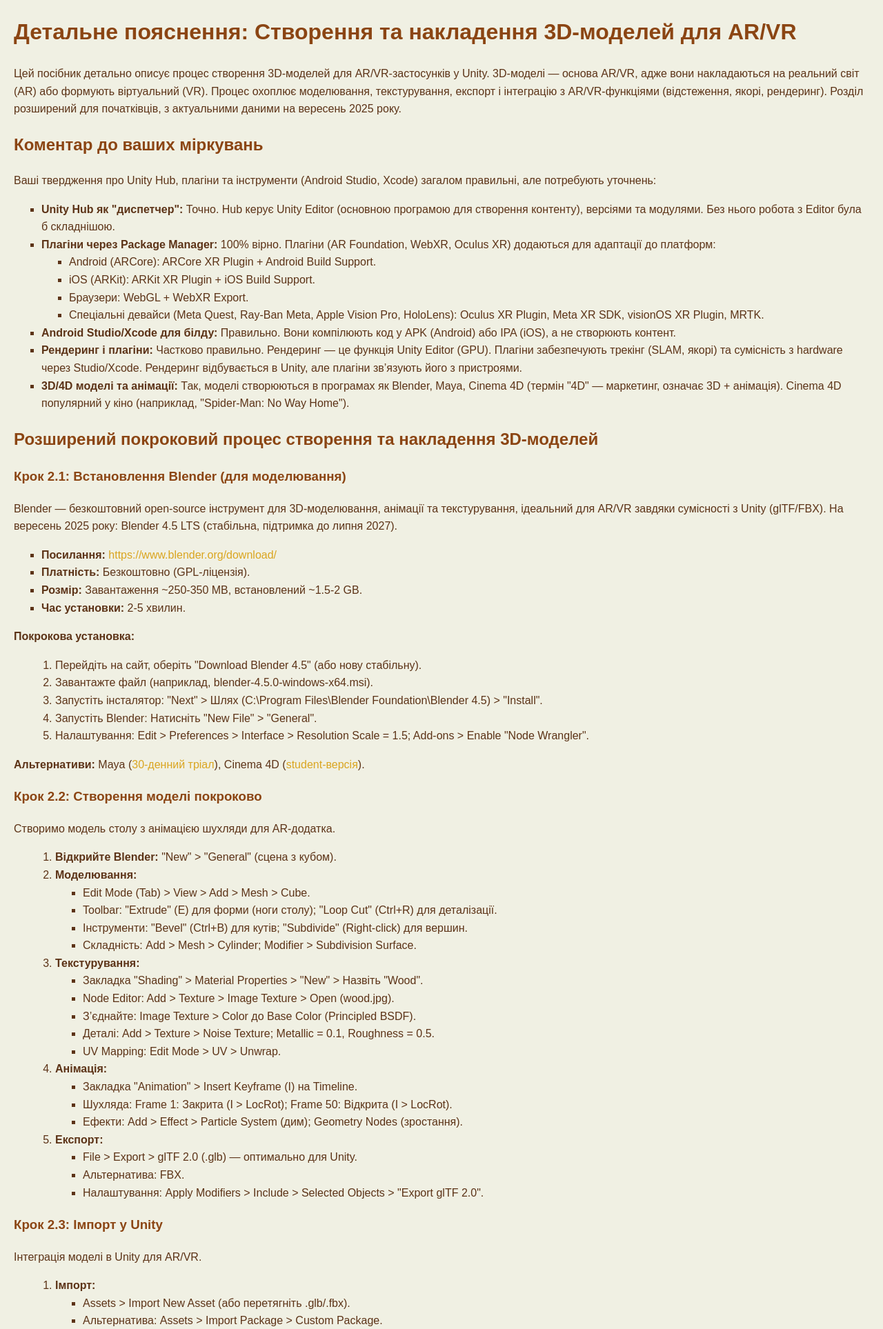
After one commit to RuslanKryvtsov/AR_VR-applications, a Flask app: page /special_3Dmodels_hubs in a window 1280 px wide. The commit adds this page. Shown: the top 1927 px of the page at 69% size. Run offline with Flask 3, Linux system fonts and the light colour scheme.

Commit message:
Сторінка про порталии з 3D моделями

```diff
--- a/app.py
+++ b/app.py
@@ -29,6 +29,11 @@
 @app.route('/unityhub_unityeditor_plagins')
 def unityhub_map():
     return render_template('unityhub_unityeditor_plagins.html')
+
+@app.route('/special_3Dmodels_hubs')
+def scenes_map():
+    return render_template('special_3Dmodels_hubs.html')
+
 
 @app.route('/ar_vr_devices')
 def ar_vr_devices_map():
--- /dev/null
+++ b/templates/special_3Dmodels_hubs.html
@@ -0,0 +1,223 @@
+<!DOCTYPE html>
+<html lang="uk">
+<head>
+    <meta charset="UTF-8">
+    <meta name="viewport" content="width=device-width, initial-scale=1.0">
+    <title>AR/VR 3D Modeling Guide</title>
+    <style>
+        body { background-color: #f0f0e3; color: #5C3317; font-family: Arial, sans-serif; margin: 20px; line-height: 1.6; }
+        h1, h2, h3 { color: #8B4513; }
+        a { color: #DAA520; text-decoration: none; }
+        a:hover { text-decoration: underline; }
+        ul { list-style-type: square; }
+        ol { margin-left: 20px; }
+        code { background-color: #E0E0E0; padding: 10px; border-radius: 5px; display: block; white-space: pre-wrap; }
+        .draggable { position: absolute; z-index: 10; background-color: #DAA520; border: 1px solid #8B4513; text-align: center; color: #5C3317; cursor: move; padding: 10px; border-radius: 5px; width: 120px; }
+        .draggable-header { padding: 5px; background-color: #8B4513; color: #F5F5DC; font-weight: bold; }
+        .toggle-content { display: none; background-color: #F5F5DC; border: 1px solid #DAA520; padding: 10px; margin-top: 10px; border-radius: 5px; }
+        img { max-width: 100%; height: auto; border-radius: 5px; margin: 10px 0; box-shadow: 0 2px 5px rgba(0,0,0,0.2); }
+        .icon { cursor: pointer; width: 60px; height: 60px; margin: 10px; transition: transform 0.2s; }
+        .icon:hover { transform: scale(1.1); }
+    </style>
+</head>
+<body>
+
+<h1 id="top">Детальне пояснення: Створення та накладення 3D-моделей для AR/VR</h1>
+
+<p>Цей посібник детально описує процес створення 3D-моделей для AR/VR-застосунків у Unity. 3D-моделі — основа AR/VR, адже вони накладаються на реальний світ (AR) або формують віртуальний (VR). Процес охоплює моделювання, текстурування, експорт і інтеграцію з AR/VR-функціями (відстеження, якорі, рендеринг). Розділ розширений для початківців, з актуальними даними на вересень 2025 року.</p>
+
+
+<div id="modeling-desc-intro" class="toggle-content">Ілюстрація 3D-моделювання: Символізує створення віртуальних об’єктів для AR/VR.</div>
+
+<h2>Коментар до ваших міркувань</h2>
+
+<p>Ваші твердження про Unity Hub, плагіни та інструменти (Android Studio, Xcode) загалом правильні, але потребують уточнень:</p>
+<ul>
+    <li><strong>Unity Hub як "диспетчер":</strong> Точно. Hub керує Unity Editor (основною програмою для створення контенту), версіями та модулями. Без нього робота з Editor була б складнішою.</li>
+    <li><strong>Плагіни через Package Manager:</strong> 100% вірно. Плагіни (AR Foundation, WebXR, Oculus XR) додаються для адаптації до платформ:
+        <ul>
+            <li>Android (ARCore): ARCore XR Plugin + Android Build Support.</li>
+            <li>iOS (ARKit): ARKit XR Plugin + iOS Build Support.</li>
+            <li>Браузери: WebGL + WebXR Export.</li>
+            <li>Спеціальні девайси (Meta Quest, Ray-Ban Meta, Apple Vision Pro, HoloLens): Oculus XR Plugin, Meta XR SDK, visionOS XR Plugin, MRTK.</li>
+        </ul>
+    </li>
+    <li><strong>Android Studio/Xcode для білду:</strong> Правильно. Вони компілюють код у APK (Android) або IPA (iOS), а не створюють контент.</li>
+    <li><strong>Рендеринг і плагіни:</strong> Частково правильно. Рендеринг — це функція Unity Editor (GPU). Плагіни забезпечують трекінг (SLAM, якорі) та сумісність з hardware через Studio/Xcode. Рендеринг відбувається в Unity, але плагіни зв’язують його з пристроями.</li>
+    <li><strong>3D/4D моделі та анімації:</strong> Так, моделі створюються в програмах як Blender, Maya, Cinema 4D (термін "4D" — маркетинг, означає 3D + анімація). Cinema 4D популярний у кіно (наприклад, "Spider-Man: No Way Home").</li>
+</ul>
+
+
+
+<h2>Розширений покроковий процес створення та накладення 3D-моделей</h2>
+
+<h3>Крок 2.1: Встановлення Blender (для моделювання)</h3>
+<p>Blender — безкоштовний open-source інструмент для 3D-моделювання, анімації та текстурування, ідеальний для AR/VR завдяки сумісності з Unity (glTF/FBX). На вересень 2025 року: Blender 4.5 LTS (стабільна, підтримка до липня 2027).</p>
+<ul>
+    <li><strong>Посилання:</strong> <a href="https://www.blender.org/download/">https://www.blender.org/download/</a></li>
+    <li><strong>Платність:</strong> Безкоштовно (GPL-ліцензія).</li>
+    <li><strong>Розмір:</strong> Завантаження ~250-350 MB, встановлений ~1.5-2 GB.</li>
+    <li><strong>Час установки:</strong> 2-5 хвилин.</li>
+</ul>
+
+<p><strong>Покрокова установка:</strong></p>
+<ol>
+    <li>Перейдіть на сайт, оберіть "Download Blender 4.5" (або нову стабільну).</li>
+    <li>Завантажте файл (наприклад, blender-4.5.0-windows-x64.msi).</li>
+    <li>Запустіть інсталятор: "Next" > Шлях (C:\Program Files\Blender Foundation\Blender 4.5) > "Install".</li>
+    <li>Запустіть Blender: Натисніть "New File" > "General".</li>
+    <li>Налаштування: Edit > Preferences > Interface > Resolution Scale = 1.5; Add-ons > Enable "Node Wrangler".</li>
+</ol>
+<p><strong>Альтернативи:</strong> Maya (<a href="https://www.autodesk.com/products/maya/free-trial">30-денний тріал</a>), Cinema 4D (<a href="https://www.maxon.net/en/cinema-4d">student-версія</a>).</p>
+
+
+<div id="blender-desc" class="toggle-content">Ілюстрація встановлення Blender: Інструмент для 3D-моделювання.</div>
+
+
+
+<h3>Крок 2.2: Створення моделі покроково</h3>
+<p>Створимо модель столу з анімацією шухляди для AR-додатка.</p>
+<ol>
+    <li><strong>Відкрийте Blender:</strong> "New" > "General" (сцена з кубом).</li>
+    <li><strong>Моделювання:</strong>
+        <ul>
+            <li>Edit Mode (Tab) > View > Add > Mesh > Cube.</li>
+            <li>Toolbar: "Extrude" (E) для форми (ноги столу); "Loop Cut" (Ctrl+R) для деталізації.</li>
+            <li>Інструменти: "Bevel" (Ctrl+B) для кутів; "Subdivide" (Right-click) для вершин.</li>
+            <li>Складність: Add > Mesh > Cylinder; Modifier > Subdivision Surface.</li>
+        </ul>
+    </li>
+    <li><strong>Текстурування:</strong>
+        <ul>
+            <li>Закладка "Shading" > Material Properties > "New" > Назвіть "Wood".</li>
+            <li>Node Editor: Add > Texture > Image Texture > Open (wood.jpg).</li>
+            <li>З’єднайте: Image Texture > Color до Base Color (Principled BSDF).</li>
+            <li>Деталі: Add > Texture > Noise Texture; Metallic = 0.1, Roughness = 0.5.</li>
+            <li>UV Mapping: Edit Mode > UV > Unwrap.</li>
+        </ul>
+    </li>
+    <li><strong>Анімація:</strong>
+        <ul>
+            <li>Закладка "Animation" > Insert Keyframe (I) на Timeline.</li>
+            <li>Шухляда: Frame 1: Закрита (I > LocRot); Frame 50: Відкрита (I > LocRot).</li>
+            <li>Ефекти: Add > Effect > Particle System (дим); Geometry Nodes (зростання).</li>
+        </ul>
+    </li>
+    <li><strong>Експорт:</strong>
+        <ul>
+            <li>File > Export > glTF 2.0 (.glb) — оптимально для Unity.</li>
+            <li>Альтернатива: FBX.</li>
+            <li>Налаштування: Apply Modifiers > Include > Selected Objects > "Export glTF 2.0".</li>
+        </ul>
+    </li>
+</ol>
+
+
+<div id="modeling-process-desc" class="toggle-content">Ілюстрація моделювання: Створення 3D-об’єктів у Blender.</div>
+
+
+
+<h3>Крок 2.3: Імпорт у Unity</h3>
+<p>Інтеграція моделі в Unity для AR/VR.</p>
+<ol>
+    <li><strong>Імпорт:</strong>
+        <ul>
+            <li>Assets > Import New Asset (або перетягніть .glb/.fbx).</li>
+            <li>Альтернатива: Assets > Import Package > Custom Package.</li>
+        </ul>
+    </li>
+    <li><strong>Налаштування:</strong>
+        <ul>
+            <li>Перетягніть модель на Scene (Hierarchy).</li>
+            <li>Inspector: Mesh Renderer, Mesh Collider.</li>
+            <li>AR: AR Tracked Image Manager (маркери) або AR Anchor (якорі).</li>
+            <li>Текстури: Materials > Extract Materials > Призначте вручну (якщо потрібно).</li>
+            <li>Анімація: Animator > New Controller > Додайте кліпи.</li>
+        </ul>
+    </li>
+    <li><strong>Інтеграція з AR/VR:</strong>
+        <ul>
+            <li>AR Session Origin > Скрипт для Raycast: Instantiate модель.</li>
+            <li>Тест: Play Mode > Перевірте рендеринг.</li>
+        </ul>
+    </li>
+</ol>
+
+
+<div id="unity-import-desc" class="toggle-content">Ілюстрація імпорту: Накладення моделі в Unity для AR/VR.</div>
+
+
+<h2>Хаби/портали для готових моделей та лайфхаки</h2>
+<p>Використовуйте готові моделі з хабів, щоб економити час:</p>
+<ul>
+    <li><strong>Unity Asset Store:</strong> <a href="https://assetstore.unity.com">assetstore.unity.com</a> — безкоштовні моделі ("Free 3D Models").</li>
+    <li><strong>Sketchfab:</strong> <a href="https://sketchfab.com">sketchfab.com</a> — фільтр "Downloadable & Free" (glTF/FBX).</li>
+    <li><strong>Poly Haven:</strong> <a href="https://polyhaven.com">polyhaven.com</a> — безкоштовні HDRI, текстури, моделі.</li>
+    <li><strong>CGTrader:</strong> <a href="https://www.cgtrader.com/free-3d-models">cgtrader.com/free-3d-models</a> — безкоштовні моделі.</li>
+    <li><strong>TurboSquid:</strong> <a href="https://www.turbosquid.com/Free-3D-Models">turbosquid.com/Free-3D-Models</a>.</li>
+    <li><strong>Thingiverse:</strong> <a href="https://www.thingiverse.com">thingiverse.com</a> — для 3D-друку, але сумісно.</li>
+    <li><strong>Itch.io:</strong> <a href="https://itch.io/game-assets/free">itch.io/game-assets/free</a>.</li>
+    <li><strong>Quaternius:</strong> <a href="https://quaternius.com">quaternius.com</a> — low-poly.</li>
+    <li><strong>Kenney:</strong> <a href="https://kenney.nl/assets">kenney.nl/assets</a> — безкоштовні набори.</li>
+    <li><strong>BlenderKit:</strong> Аддон у Blender, безкоштовний план.</li>
+</ul>
+<p><strong>Лайфхаки для початківців:</strong></p>
+<ol>
+    <li>Починайте з простих форм (куб/сфера), додавайте складність поступово (<10k вершин для AR).</li>
+    <li>Аддони в Blender: LoopTools (Edit > Preferences > Add-ons).</li>
+    <li>Текстури: <a href="https://ambientcg.com">AmbientCG.com</a>.</li>
+    <li>Тестуйте імпорт у Unity одразу (фіксуйте нормалі).</li>
+    <li>Туториали: Blender Guru, CG Cookie (YouTube).</li>
+    <li>Оптимізація: LOD (Level of Detail) у Unity.</li>
+    <li>Анімація: Ключові кадри для об’єктів; Rigging для персонажів.</li>
+    <li>Бекапи: File > Save As.</li>
+</ol>
+
+
+<div id="hubs-desc" class="toggle-content">Ілюстрація хабів: Портали для готових 3D-моделей.</div>
+
+
+<a href="#top" style="display: block; text-align: center; margin-top: 20px;">Повернутися нагору</a>
+
+<script>
+    function toggleDescription(id) {
+        var element = document.getElementById(id);
+        element.style.display = (element.style.display === 'block' || element.style.display === '') ? 'none' : 'block';
+    }
+
+    function dragElement(elmnt) {
+        var pos1 = 0, pos2 = 0, pos3 = 0, pos4 = 0;
+        var header = document.getElementById(elmnt.id + "-header") || elmnt;
+        header.onmousedown = dragMouseDown;
+
+        function dragMouseDown(e) {
+            e = e || window.event;
+            e.preventDefault();
+            pos3 = e.clientX;
+            pos4 = e.clientY;
+            document.onmouseup = closeDragElement;
+            document.onmousemove = elementDrag;
+        }
+
+        function elementDrag(e) {
+            e = e || window.event;
+            e.preventDefault();
+            pos1 = pos3 - e.clientX;
+            pos2 = pos4 - e.clientY;
+            pos3 = e.clientX;
+            pos4 = e.clientY;
+            elmnt.style.top = (elmnt.offsetTop - pos2) + "px";
+            elmnt.style.left = (elmnt.offsetLeft - pos1) + "px";
+        }
+
+        function closeDragElement() {
+            document.onmouseup = null;
+            document.onmousemove = null;
+        }
+    }
+
+    document.querySelectorAll('.draggable').forEach(dragElement);
+</script>
+
+</body>
+</html>
```
Also changed, not shown: templates/base.html (+6 -7 lines).
